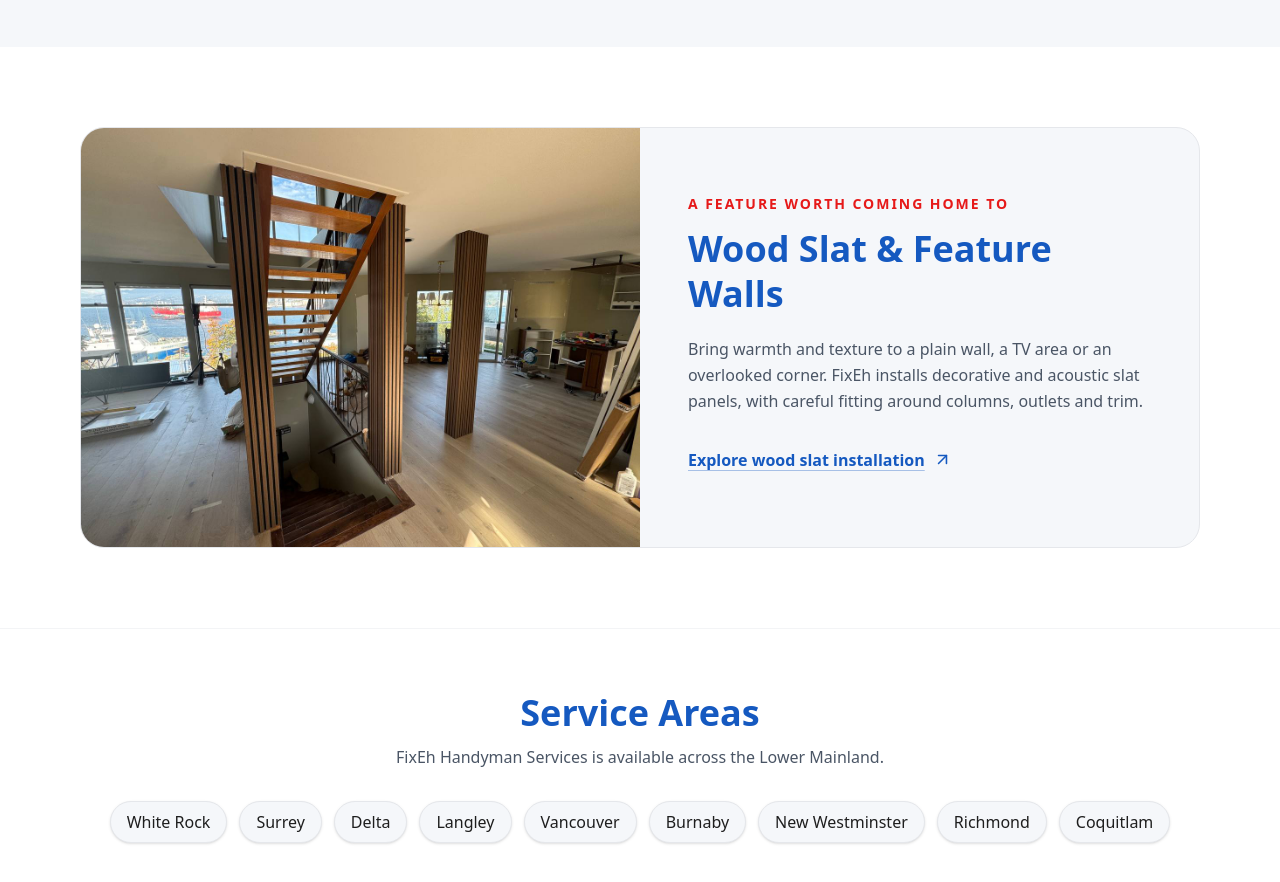
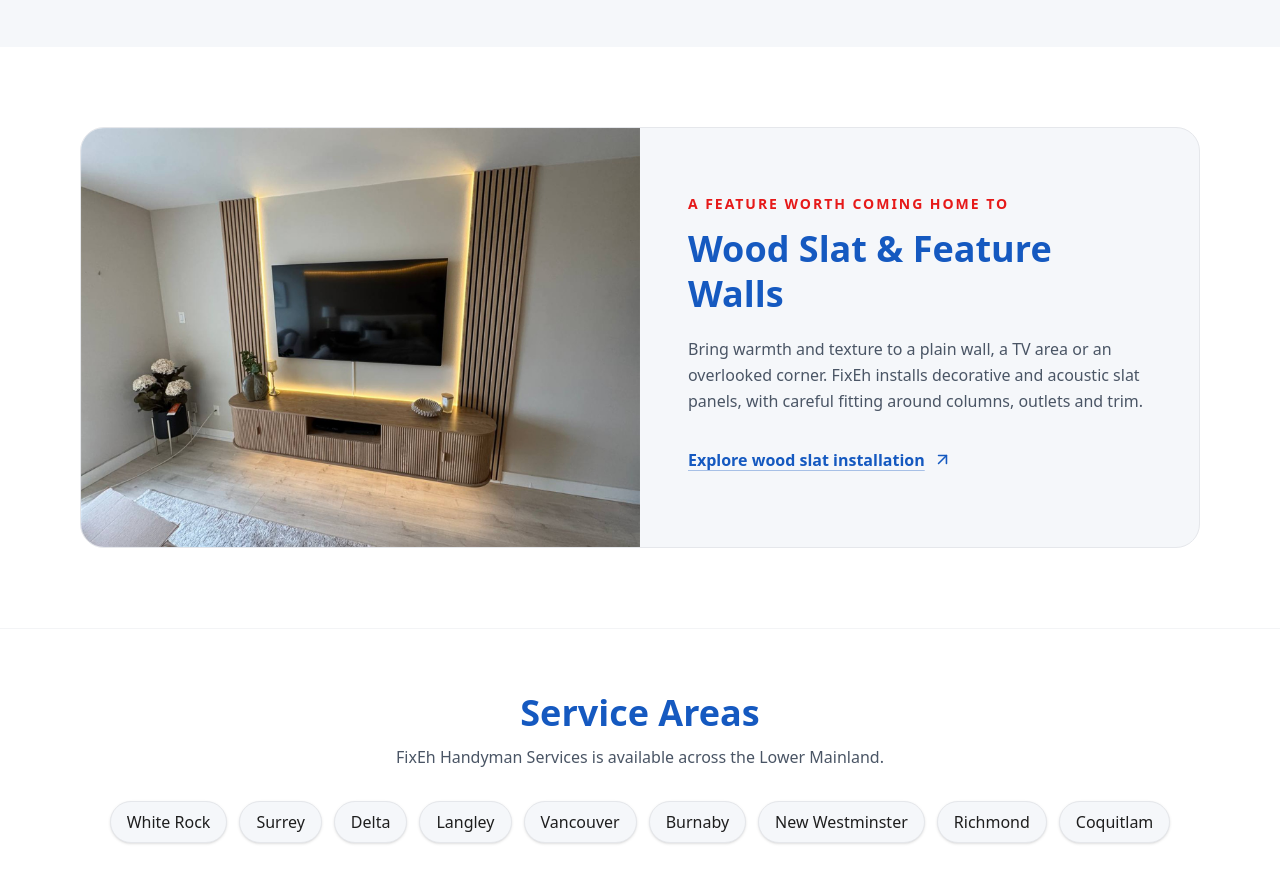
Before and after one commit to stepaEliz/fixeh-website, a React (Vite) app: page / in a window 1280 px wide. Shown: the part 2760-3642 px from the top of the page. Built offline with nearby package versions, Linux system fonts and the light colour scheme.

Commit message:
Edited WoodStatTeaser photo

```diff
--- a/src/components/WoodSlatTeaser.tsx
+++ b/src/components/WoodSlatTeaser.tsx
@@ -2,10 +2,10 @@ import { Link } from "react-router-dom";
 import { ArrowUpRight } from "lucide-react";
 import Container from "./Container";
 import AnimatedSection from "./AnimatedSection";
-import { WOOD_SLAT_PATH, woodSlatPhotos } from "../data/woodSlat";
+import { WOOD_SLAT_PATH, woodSlatLightingPhotos } from "../data/woodSlat";
 
 export default function WoodSlatTeaser() {
-  const detail = woodSlatPhotos[0];
+  const detail = woodSlatLightingPhotos[0];
   return (
     <AnimatedSection className="bg-white py-16 md:py-20" aria-labelledby="wood-slat-teaser-title">
       <Container>
```
